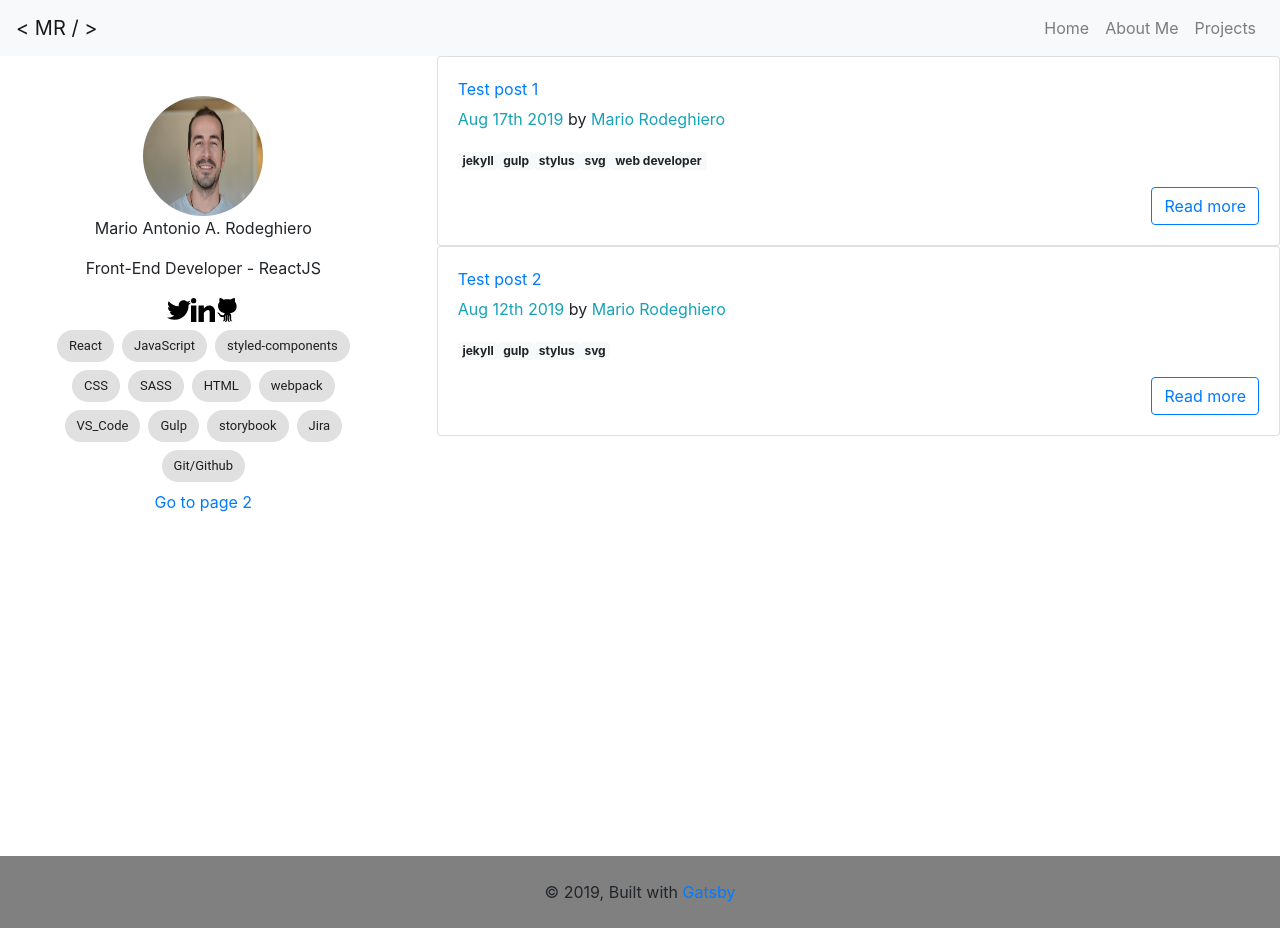
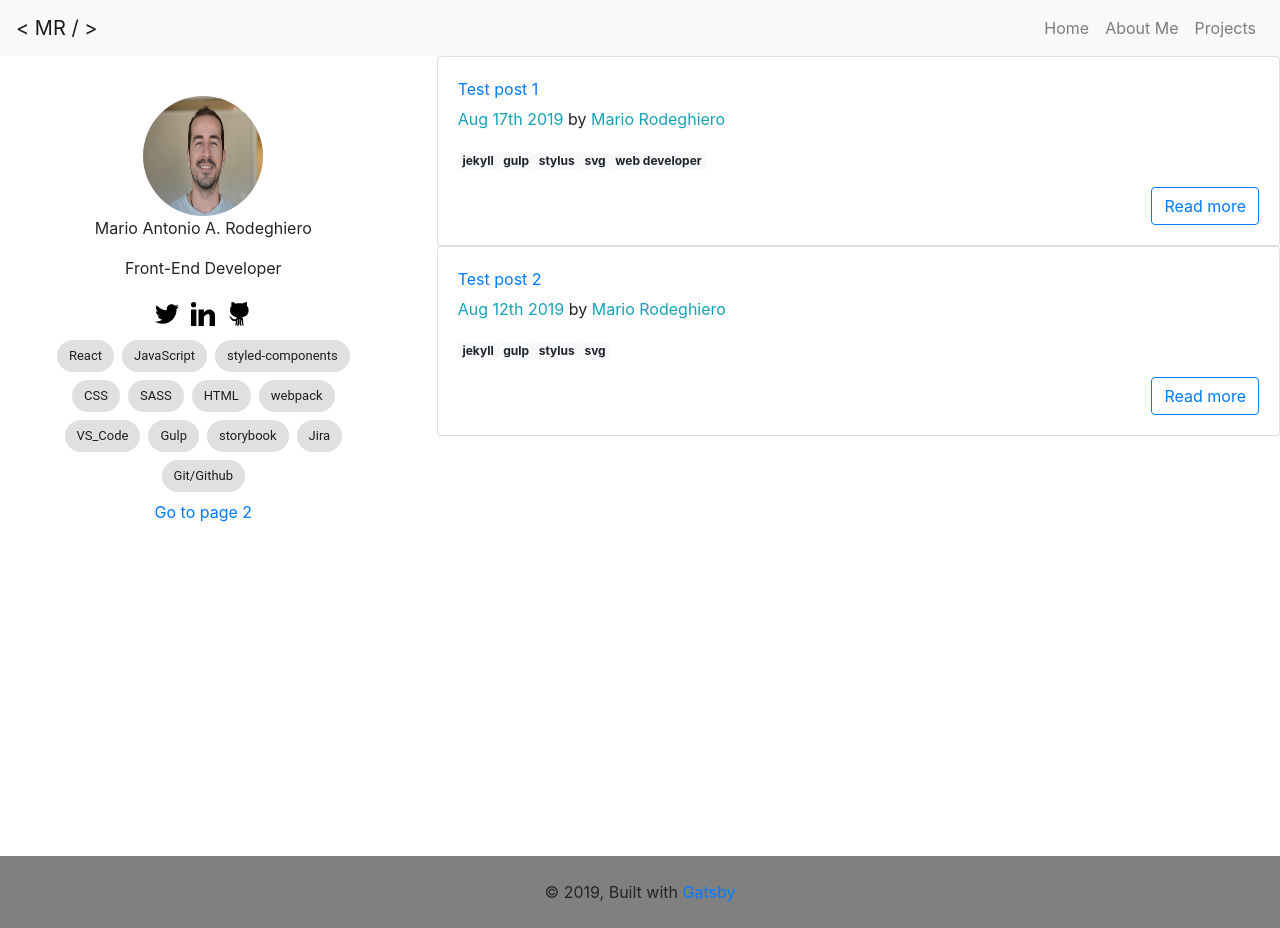
Before and after one commit to mariorodeghiero/mariorodeghiero.github.io, a Gatsby site: page / in a window 1280 px wide. Built offline with nearby package versions, Linux system fonts and the light colour scheme; Gatsby itself is replaced by a stand-in of ours.

Commit message:
add: links
edit: Position

```diff
--- a/src/components/Sidebar/index.jsx
+++ b/src/components/Sidebar/index.jsx
@@ -21,11 +21,17 @@ const Sidebar = (props) => {
   >
     <S.Picture src={Perfil} alt="Mario Antonio do Amaral Rodeghiero" />
     <p>Mario Antonio A. Rodeghiero</p>
-    <p>Front-End Developer - ReactJS</p>
+    <p>Front-End Developer</p>
     <div>
-      <S.Icon src={Twitter} alt="Twitter" />
-      <S.Icon src={LinkedIn} alt="LinkedIn" />
-      <S.Icon src={GitHub} alt="GitHub" />
+      <a href="https://twitter.com/mariorodeghiero" target="_blank">
+        <S.Icon src={Twitter} alt="Twitter" />
+      </a>
+      <a href="https://www.linkedin.com/in/mariorodeghiero/" target="_blank">
+       <S.Icon src={LinkedIn} alt="LinkedIn" />
+      </a>
+      <a href="https://github.com/mariorodeghiero" target="_blank">
+        <S.Icon src={GitHub} alt="GitHub" />
+      </a>
     </div>
     <div>
       <Chip />
--- a/src/components/Sidebar/index.styles.jsx
+++ b/src/components/Sidebar/index.styles.jsx
@@ -3,6 +3,7 @@ import styled from "styled-components"
 export const Icon = styled.img`
   width: 24px;
   height: 24px;
+  margin: 6px;
 `
 
 export const Picture = styled.img`
```
